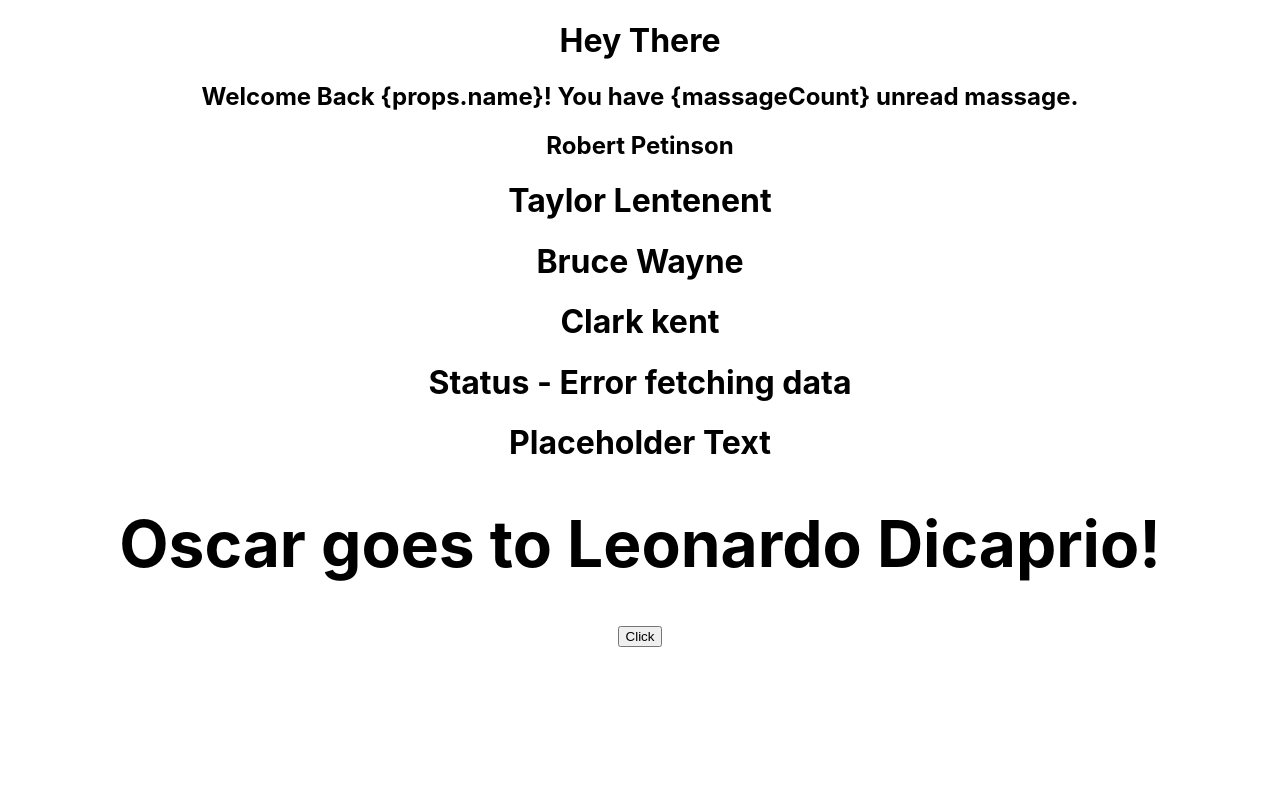
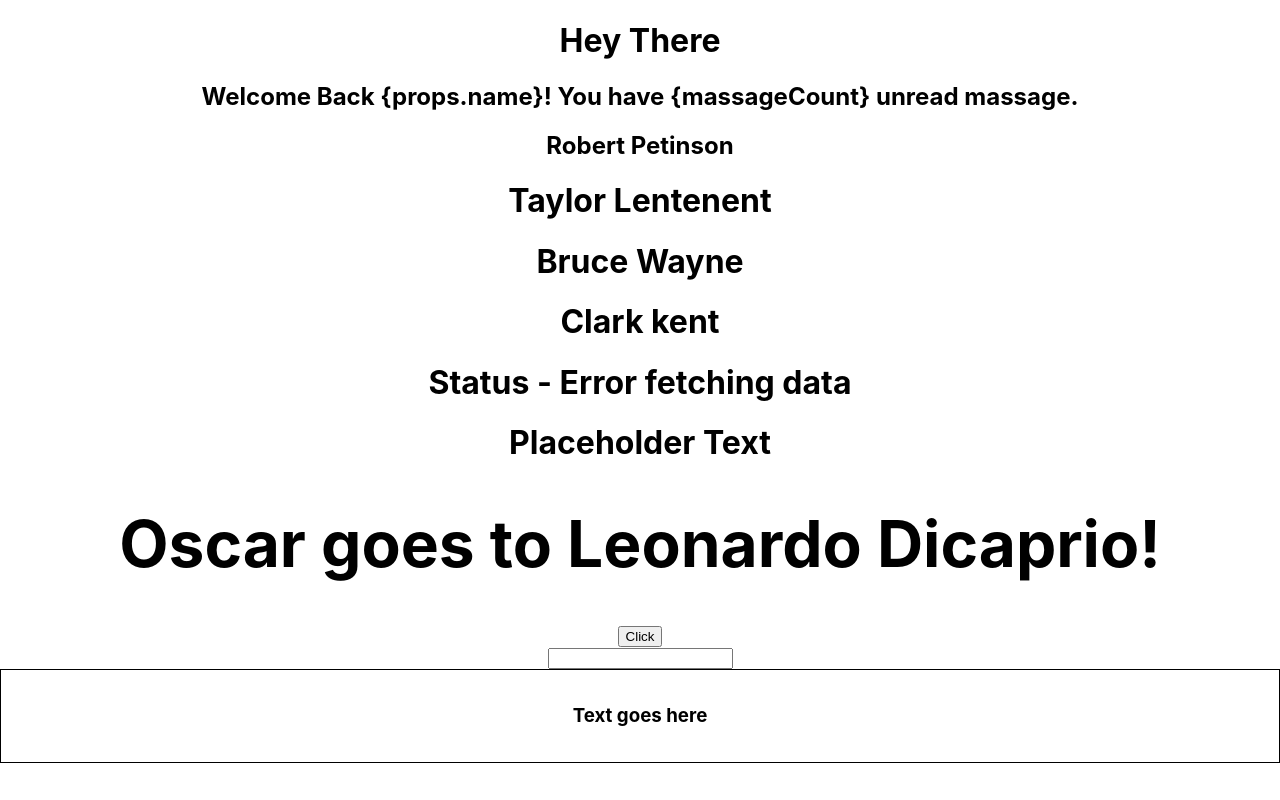
Before and after one commit to Soyebmahir/react-typescript-demo, a React (Create React App) app: page / in a window 1280 px wide. Built offline with nearby package versions, Linux system fonts and the light colour scheme.

Commit message:
onChange event type and style type

```diff
--- a/src/App.tsx
+++ b/src/App.tsx
@@ -1,8 +1,11 @@
 
+import { Console } from 'console';
 import './App.css';
 import Button from './components/Button';
+import Container from './components/Container';
 import Greet from './components/Greet';
 import Heading from './components/Heading';
+import Input from './components/Input';
 import Oscar from './components/Oscar';
 import Person from './components/Person';
 import PersonList from './components/PersonList';
@@ -43,6 +46,9 @@
       <Button handleClick={(event,id)=>{
         console.log('Event Clicked',event,id)
       }}></Button>
+      <Input value='' onChange={(event)=>console.log
+      (event)}></Input>
+      <Container styles={{border:'1px solid black', padding:'1rem'}}></Container>
     </div>
   );
 }
--- /dev/null
+++ b/src/components/Container.tsx
@@ -0,0 +1,14 @@
+import React from 'react';
+type ContainerProps={
+    styles:React.CSSProperties
+}
+
+const Container = (props:ContainerProps) => {
+    return (
+        <div style={props.styles}>
+            <h3>Text goes here</h3>
+        </div>
+    );
+};
+
+export default Container;
--- /dev/null
+++ b/src/components/Input.tsx
@@ -0,0 +1,15 @@
+import React from 'react';
+type InputProps={
+    value:string;
+    onChange:(event:React.ChangeEvent<HTMLInputElement>)=>void
+}
+
+const Input = (props:InputProps) => {
+    return (
+        <div>
+            <input type="text" value={props.value} onChange={props.onChange} />
+        </div>
+    );
+};
+
+export default Input;
```
